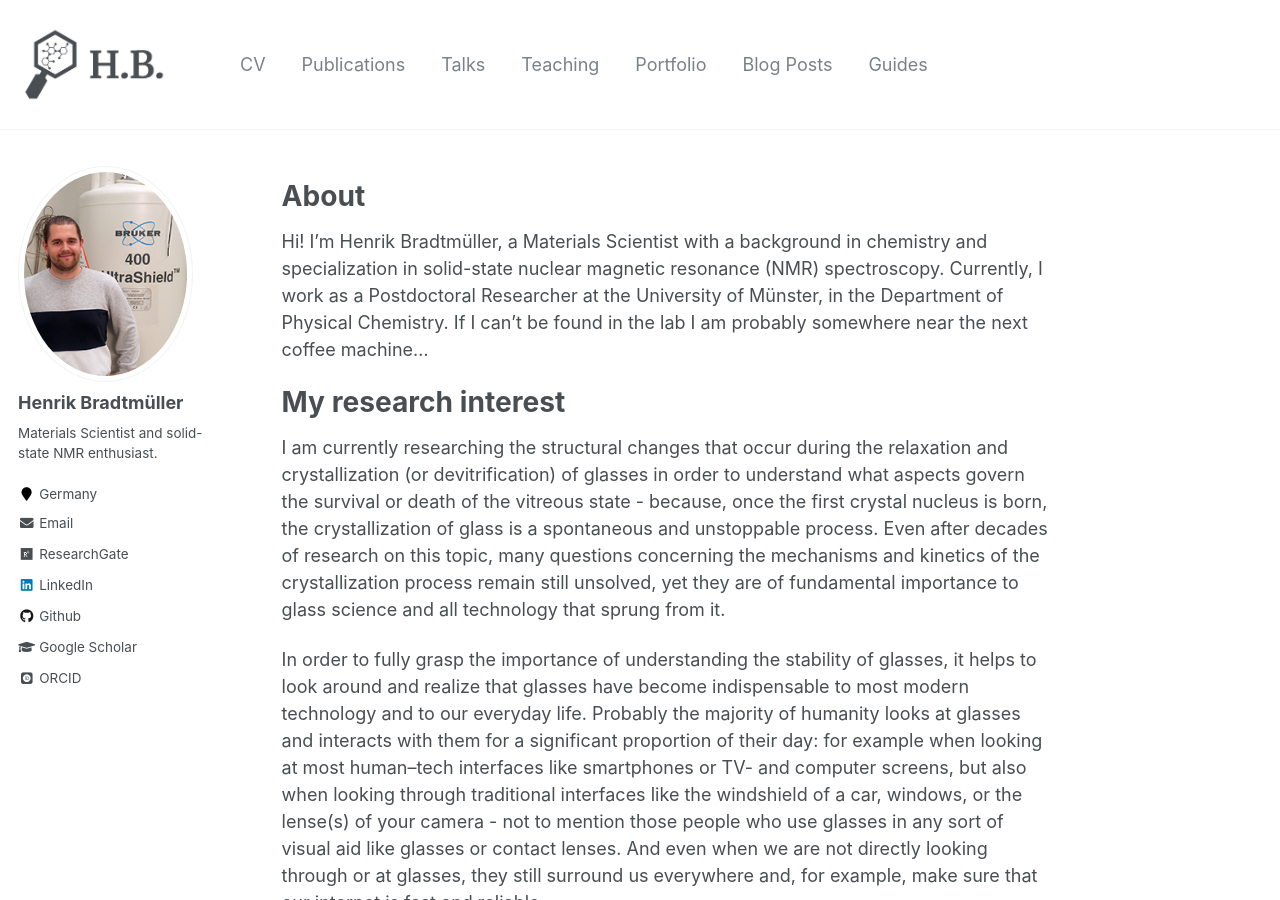
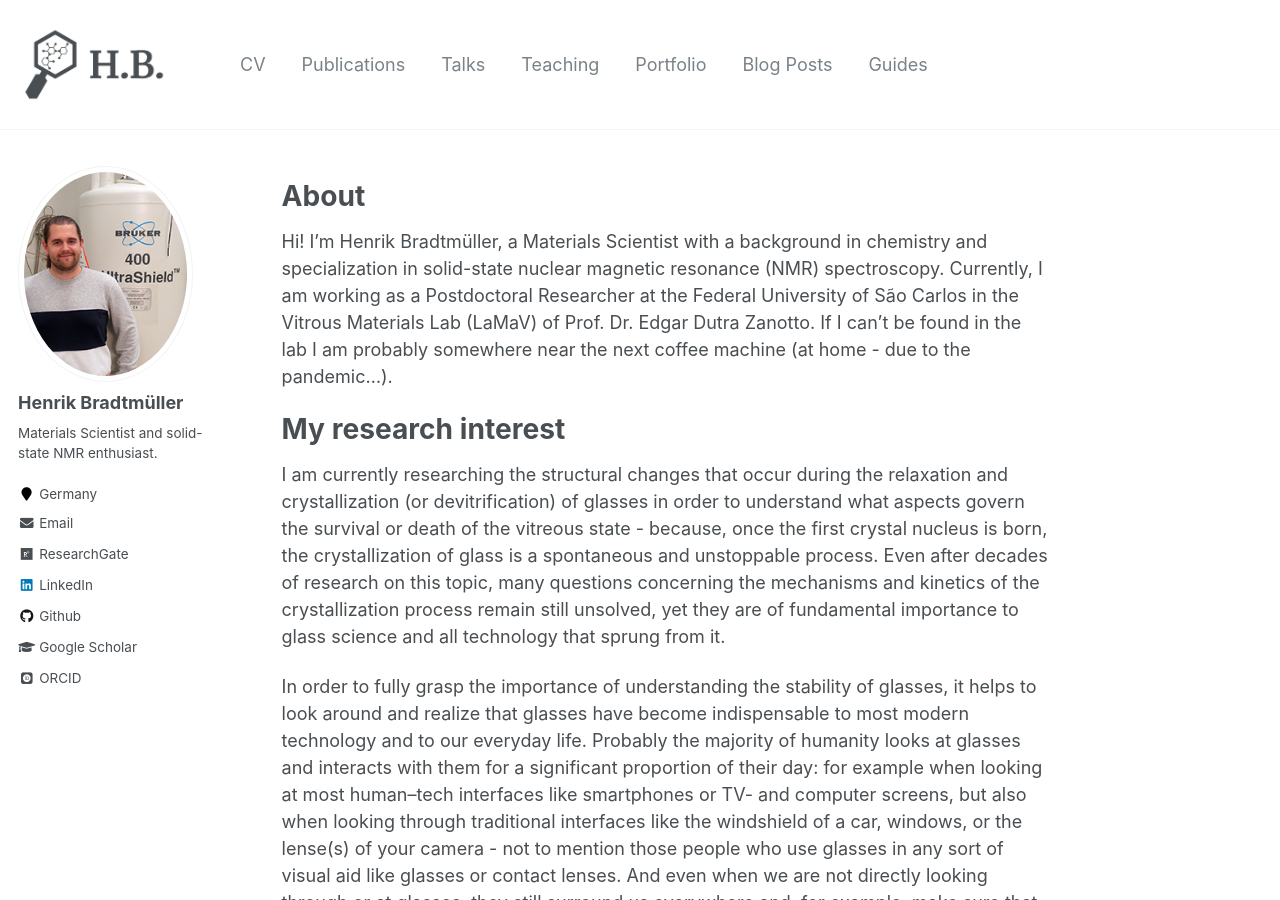
Before and after one commit to hbrmn/hbrmn.github.io, a Jekyll site: the page built from _pages/about.md, in a window 1280 px wide and 900 px high. Built offline with Jekyll 4.4.1, drawn with Linux system fonts in a browser that asks for light colours; some web fonts are replaced.

Commit message:
Update Affiliation

```diff
--- a/_pages/about.md
+++ b/_pages/about.md
@@ -11,7 +11,7 @@ About
 ======
 
 Hi! I'm Henrik Bradtmüller, a Materials Scientist with a background in chemistry and specialization in solid-state nuclear magnetic resonance (NMR) spectroscopy.
-Currently, I work as a Postdoctoral Researcher at the University of Münster, in the Department of Physical Chemistry. If I can't be found in the lab I am probably somewhere near the next coffee machine...
+Currently, I am working as a Postdoctoral Researcher at the Federal University of São Carlos in the Vitrous Materials Lab (LaMaV) of Prof. Dr. Edgar Dutra Zanotto. If I can't be found in the lab I am probably somewhere near the next coffee machine (at home - due to the pandemic...).
 
 My research interest
 ======
```
